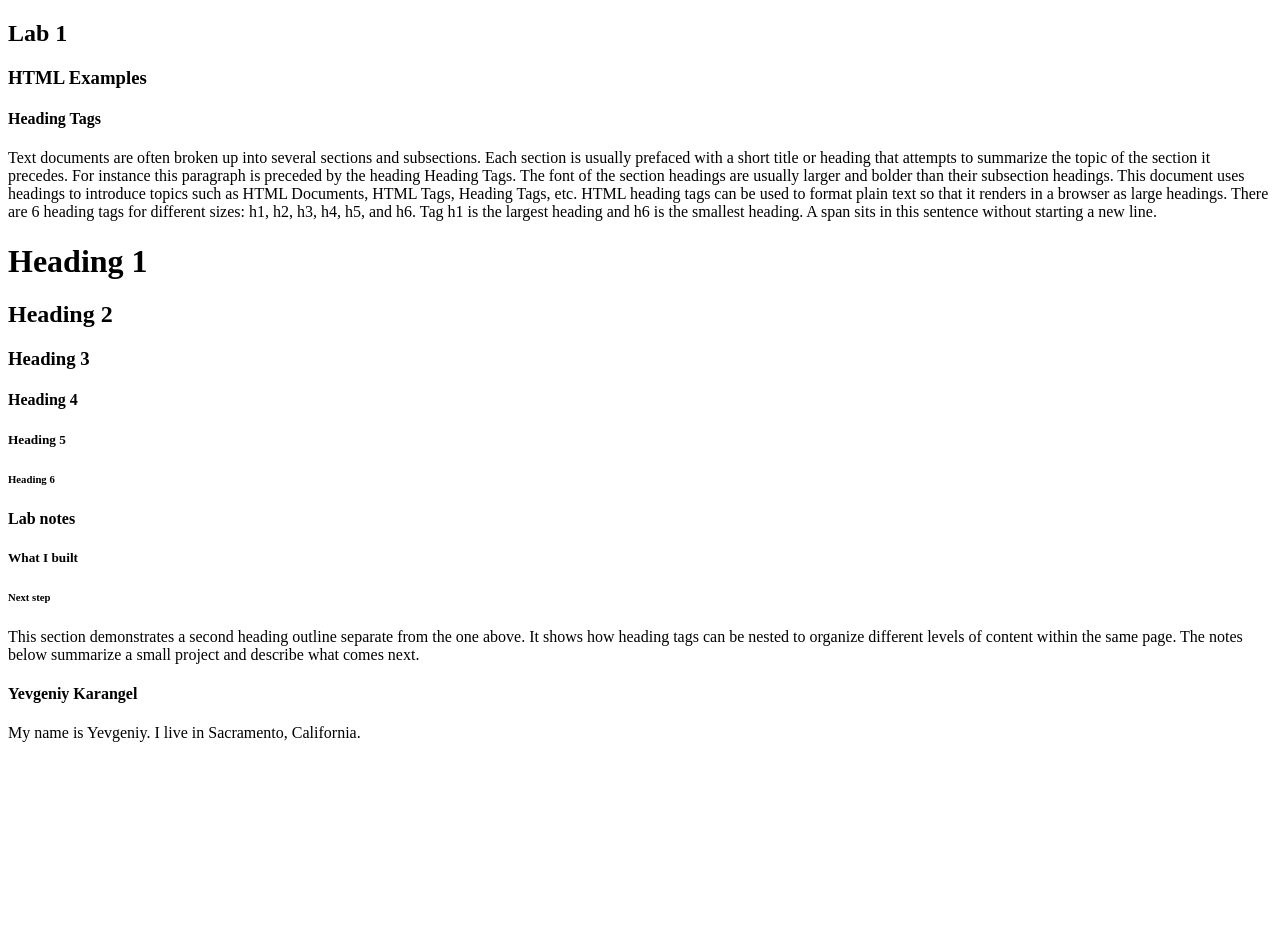
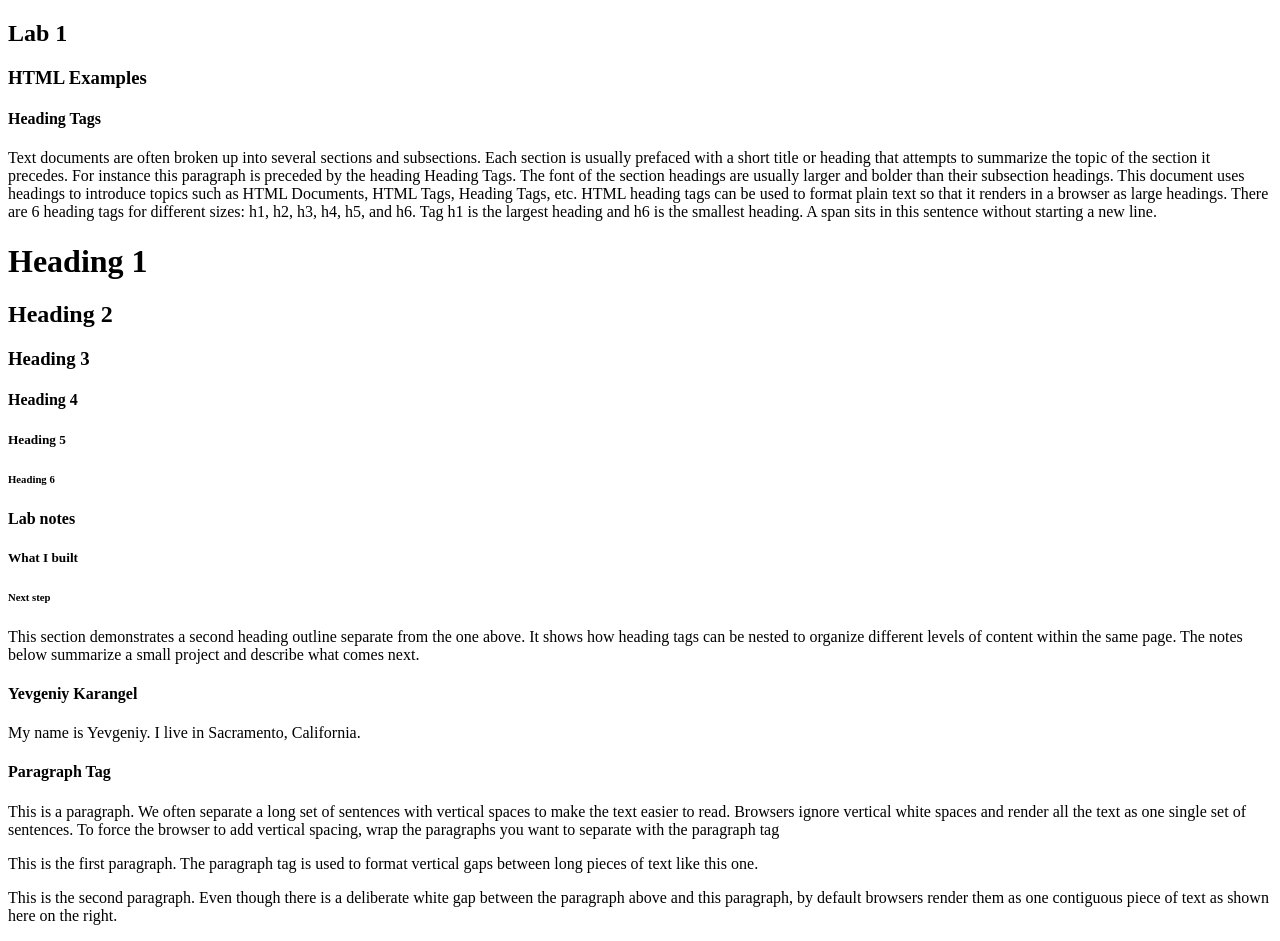
Before and after one commit to yevk55/webdev-client, a Next.js app: page /labs/lab1 in a window 1280 px wide. Shown: the top 941 px of the page. Before the commit the page ends 800 px from the top, so only its background shows below. Built offline with nearby package versions, Linux system fonts and the light colour scheme.

Commit message:
added paragraphtag.tsx

```diff
--- /dev/null
+++ b/app/labs/lab1/ParagraphTag.tsx
@@ -0,0 +1,28 @@
+export default function ParagraphTag() {
+  return (
+    <div id="wd-p-tag">
+      <h4>Paragraph Tag</h4>
+      <p id="wd-p-1">
+        This is a paragraph. We often separate a long set of sentences with
+        vertical spaces to make the text easier to read. Browsers ignore
+        vertical white spaces and render all the text as one single set of
+        sentences. To force the browser to add vertical spacing, wrap the
+        paragraphs you want to separate with the paragraph tag
+      </p>
+      <p id="wd-p-2">
+        This is the first paragraph. The paragraph tag is used to format
+        vertical gaps between long pieces of text like this one.
+      </p>
+      <p id="wd-p-3">
+        This is the second paragraph. Even though there is a deliberate white
+        gap between the paragraph above and this paragraph, by default
+        browsers render them as one contiguous piece of text as shown here on
+        the right.
+      </p>
+      <p id="wd-p-4">
+        This is the third paragraph. Wrap each paragraph with the paragraph
+        tag to tell browsers to render the gaps.
+      </p>
+    </div>
+  );
+}
--- a/app/labs/lab1/page.tsx
+++ b/app/labs/lab1/page.tsx
@@ -1,4 +1,5 @@
 import HeadingTags from "./HeadingTags";
+import ParagraphTag from "./ParagraphTag";
 
 export default function Lab1() {
   return (
@@ -6,6 +7,7 @@
       <h2>Lab 1</h2>
       <h3>HTML Examples</h3>
       <HeadingTags />
+      <ParagraphTag />
       {/* do the next exercise here */}
     </div>
   );
```
